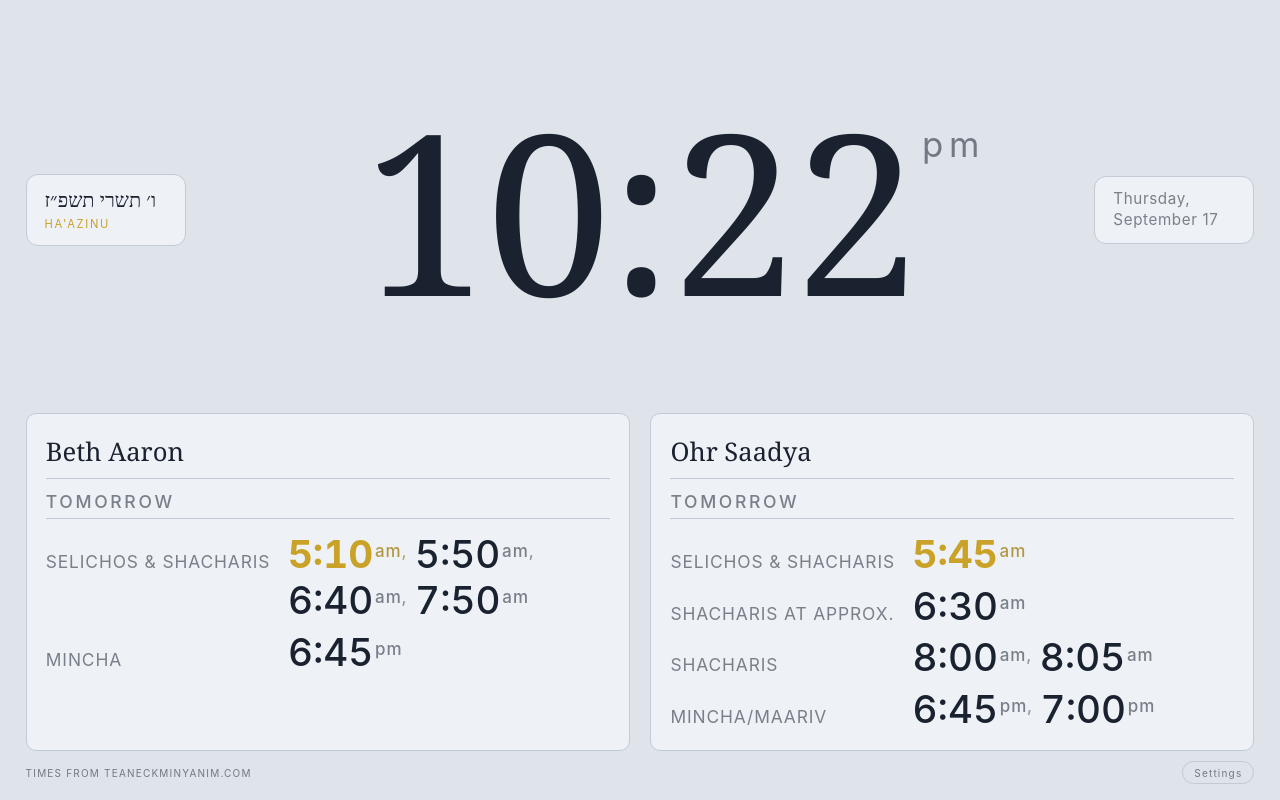
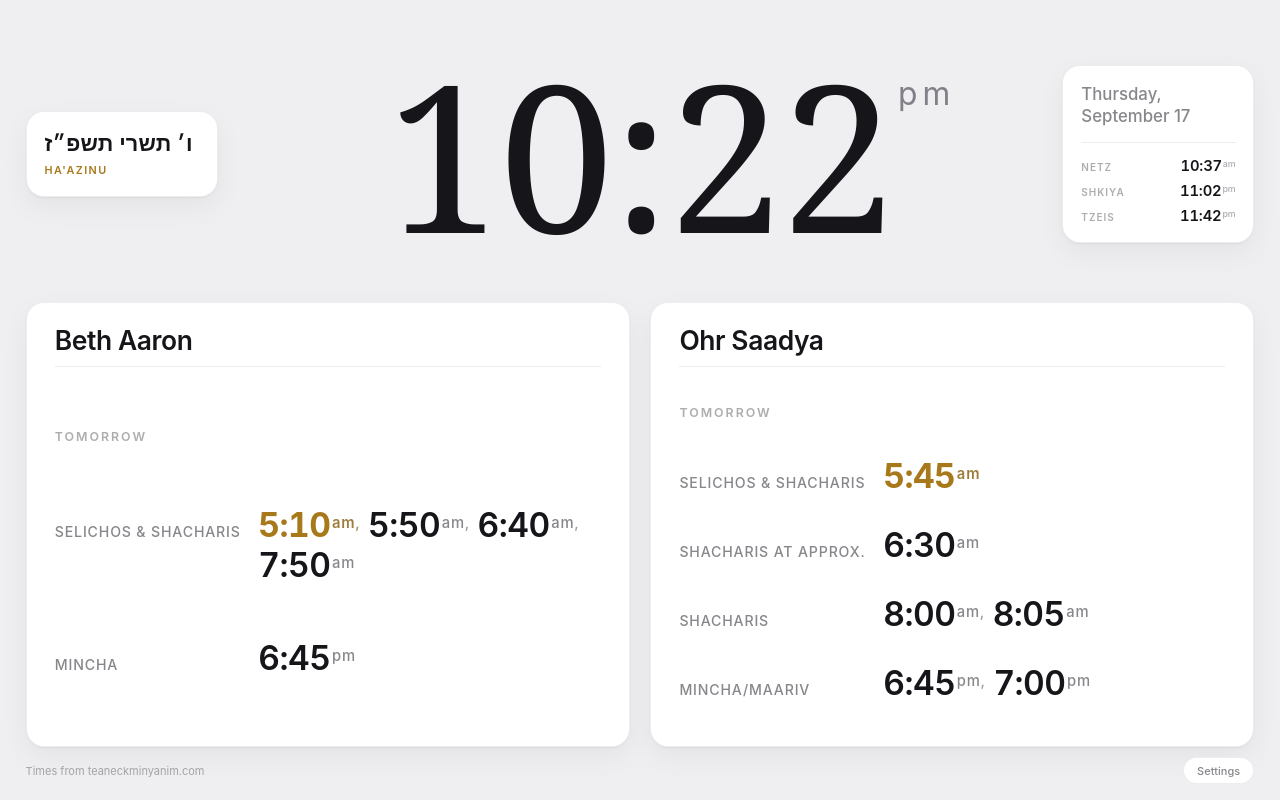
Before and after one commit to Jmand2/shabbos, a plain HTML site: page index.html in a window 1280 px wide. Drawn offline with Linux system fonts and the light colour scheme.

Commit message:
Design pass: Apple-style surfaces, tiles that earn their space, fit-to-box
Surfaces are now a two-step hierarchy — a ground and panels raised off it.
Near-black with lit panels at night, grey ground with white cards and a soft
lift by day. Rules are alpha so they sit correctly on either. One radius, one
type family, weight doing the work instead of a second face.

The two date boxes were nearly empty and floating in a tall band. They are
tiles now and carry something: the Hebrew date, parsha and the next candle
lighting or havdalah on the left; the civil date and netz, shkiya and tzeis on
the right. Those three zmanim had nowhere to appear at all once the horizon
defaulted off, so this puts them back.

The clock band was the only thing that could grow, so every spare pixel pooled
into it and left the tiles hollow. The board now takes the larger share and
the cards fill their cells.

Which exposed a real bug: the minyan type was sized on the average lines per
card, so one heavy shul hid behind two light ones. Bnai Yeshurun's sixteen
minyanim clipped by 88px in landscape and 291px in portrait once cards stopped
hugging their content. Sizing now keys off the fullest card, and then measures:
if the tallest card still does not fit, the board shrinks a step at a time
until it does. Verified across seven configurations — nothing clips, nothing
overflows, and jsdom is unaffected since it computes no layout.

The seconds dial was keyed to --rule, an alpha hairline meant for edges, and
was all but invisible. It now derives from the text colour and reads in both
themes.

Co-Authored-By: Claude Opus 5 <noreply@anthropic.com>

```diff
--- a/app.js
+++ b/app.js
@@ -189,6 +189,7 @@ function render() {
     { weekday: 'long', month: 'long', day: 'numeric' });
 
   renderEdge(now, info);
+  renderZmanim(info);
   renderShuls(now);
   renderHorizon(now, info);
   renderFreshness();
@@ -233,17 +234,35 @@ function renderEdge(now, info) {
   } else if (restingNext && now < candles) {
     parts.push(`Candle lighting <b>${clockTime(candles)}</b>`);
   }
-  // Don't show shkiya/tzeis here - already displayed on horizon
-  if (settings.showZmanim) {
-    parts.push(`Netz ${clockTime(toDate(info.cal.getSunrise()))}`,
-      `Shema ${clockTime(toDate(info.cal.getSofZmanShmaGRA()))}`,
-      `Mincha gedola ${clockTime(toDate(info.cal.getMinchaGedola()))}`,
-      `Plag ${clockTime(toDate(info.cal.getPlagHamincha()))}`);
-  }
   // On an ordinary weekday there is no transition to announce. Hide the element
   // rather than leaving an empty one contributing a gap to the column.
   $('edge').innerHTML = parts.join(' &nbsp;·&nbsp; ');
   $('edge').hidden = !parts.length;
+}
+
+// Netz, shkiya and tzeis, in the tile beside the clock. They used to appear
+// only on the horizon, so turning that off — which is now the default — left
+// them nowhere. These are the three that pace the day; the setting adds the
+// rest for anyone who wants them.
+let lastZmanim = '';
+
+function renderZmanim(info) {
+  const cal = info.cal;
+  const rows = [['Netz', toDate(cal.getSunrise())]];
+  if (settings.showZmanim) {
+    rows.push(['Shema', toDate(cal.getSofZmanShmaGRA())],
+      ['Mincha ged.', toDate(cal.getMinchaGedola())],
+      ['Plag', toDate(cal.getPlagHamincha())]);
+  }
+  rows.push(['Shkiya', info.sunset], ['Tzeis', info.tzeis]);
+
+  const html = rows.filter(([, d]) => d).map(([name, d]) =>
+    `<div class="zrow"><span class="zname">${esc(name)}</span>`
+    + `<span class="ztime">${clockFace(clockTimeLong(d))}</span></div>`).join('');
+  if (html !== lastZmanim) {
+    lastZmanim = html;
+    $('zmanimList').innerHTML = html;
+  }
 }
 
 // One writer for the board, so every state updates the cache. Writing the DOM
@@ -264,16 +283,22 @@ function renderShuls(now) {
 
   const cap = Number(settings.perShul);
   const midnight = new Date(now.getFullYear(), now.getMonth(), now.getDate() + 1);
+  // Counted per card, not pooled. Averaging across the board let one heavy shul
+  // hide behind two light ones and clip its own times.
+  const perCardLines = [];
   let lines = 0;
 
   const cards = list.map((shul) => {
+    lines = 0;
     const s = scheduleFor(shul.slug, now);
     if (s.state === 'unavailable') {
       lines += 1;
+      perCardLines.push(lines);
       return card(shul.name, `<p class="unavailable">Times unavailable — check ${esc(shul.name)}'s own schedule.</p>`);
     }
     if (s.state === 'awaiting') {
       lines += 1;
+      perCardLines.push(lines);
       return card(shul.name, '<p class="unavailable">Done for today. Tomorrow\'s times not confirmed yet.</p>');
     }
 
@@ -324,13 +349,15 @@ function renderShuls(now) {
           + `</span>`;
       }
     }
+    perCardLines.push(lines);
     return card(shul.name, body || '<p class="none">Nothing further listed.</p>');
   });
 
-  // Scale on the number of LINES, which is what actually consumes height, and
-  // never below 0.8 — past that the times stop being readable across a room.
-  const perCard = lines / Math.max(1, list.length);
-  const scale = perCard <= 4 ? 1.15 : perCard <= 6 ? 1 : perCard <= 8 ? 0.9 : 0.8;
+  // Scale on LINES, which is what actually consumes height, and on the fullest
+  // card rather than the average of them.
+  const perCard = Math.max(1, ...perCardLines);
+  const scale = perCard <= 4 ? 1.15 : perCard <= 6 ? 1 : perCard <= 8 ? 0.9
+    : perCard <= 10 ? 0.82 : perCard <= 13 ? 0.72 : 0.64;
   document.documentElement.style.setProperty('--minyan-scale', scale);
 
   // Cards hug their content, so the clock inherits the rest of the column. A
@@ -340,6 +367,23 @@ function renderShuls(now) {
   document.documentElement.style.setProperty('--clock-fill', fill);
 
   paintBoard(cards.join(''));
+  fitBoard(scale);
+}
+
+// The line count is an estimate; this is the measurement. Cards fill their cell
+// now, so anything taller than the cell is clipped rather than merely ugly —
+// a hidden minyan time is the one thing this board must never do. Shrink until
+// the tallest card genuinely fits. In jsdom there is no layout and every
+// scrollHeight is 0, so this is a no-op there.
+function fitBoard(base) {
+  const cards = [...document.querySelectorAll('.card')];
+  if (!cards.length) return;
+  let scale = base;
+  for (let i = 0; i < 10; i += 1) {
+    if (!cards.some((c) => c.scrollHeight > c.clientHeight + 1)) return;
+    scale *= 0.93;
+    document.documentElement.style.setProperty('--minyan-scale', scale);
+  }
 }
 
 // The numerals carry the information and the meridiem only disambiguates them,
--- a/index.html
+++ b/index.html
@@ -20,6 +20,7 @@
     <aside class="datebox heb">
       <div class="hebrew" id="hebrewDate"></div>
       <div class="occasion" id="occasion"></div>
+      <p class="edge" id="edge"></p>
     </aside>
 
     <div class="clock" id="clock">
@@ -54,6 +55,7 @@
 
     <aside class="datebox civ">
       <div class="civil" id="civilDate"></div>
+      <div class="zmanim" id="zmanimList"></div>
     </aside>
   </div>
 
@@ -70,8 +72,6 @@
       </div>
     </div>
   </figure>
-
-  <p class="edge" id="edge"></p>
 
   <section class="shuls" id="shuls"></section>
 
--- a/styles.css
+++ b/styles.css
@@ -1,33 +1,44 @@
+/* Surfaces are a two-step hierarchy: a ground, and panels raised off it. At
+   night the ground goes near-black so the panels read as lit; by day the
+   ground is grey and the panels are white. Rules are alpha, not solid, so they
+   sit correctly on either. */
 :root {
-  --ink: #12141f;
-  --panel: #1a1e2c;
-  --rule: #2b3145;
-  --text: #e8e4da;
-  --dim: rgba(232, 228, 218, 0.5);
-  --accent: #c9a227;
+  --ink: #0A0A0C;
+  --panel: #17171B;
+  --rule: rgba(255, 255, 255, 0.09);
+  --text: #F5F5F7;
+  --dim: rgba(235, 235, 245, 0.55);
+  --mute: rgba(235, 235, 245, 0.38);
+  --lift: none;
+  --accent: #E0B740;
   --clock-scale: 1;
   --clock-fill: 1;
   --minyan-scale: 1;
   --minyan: calc(clamp(22px, 4.2vh, 44px) * var(--minyan-scale));
-  /* Ceiling on the clock so the two date boxes always fit beside it. The
+  --radius: 18px;
+  /* Ceiling on the clock so the two date tiles always fit beside it. The
      numerals plus their gutters run about 3.8x the font size at the widest
-     time, and the boxes want a fixed width, so this is what is left. */
-  --clock-cap: 17.5vw;
+     time, and the tiles want a fixed width, so this is what is left. */
+  --clock-cap: 16vw;
   --serif: ui-serif, "New York", Charter, Georgia, serif;
-  --sans: ui-sans-serif, -apple-system, "Avenir Next", sans-serif;
+  --sans: ui-sans-serif, -apple-system, "SF Pro Text", "Avenir Next", sans-serif;
 }
 
 /* Portrait has much less width to divide three ways. */
 @media (max-aspect-ratio: 1 / 1) {
-  :root { --clock-cap: 15.5vw; }
+  :root { --clock-cap: 14vw; }
 }
 
 body.day {
-  --ink: #dfe3ea;
-  --panel: #eef1f6;
-  --rule: #c2cad6;
-  --text: #1a2230;
-  --dim: rgba(26, 34, 48, 0.55);
+  --ink: #EFEFF2;
+  --panel: #FFFFFF;
+  --rule: rgba(0, 0, 0, 0.07);
+  --text: #16161A;
+  --dim: rgba(60, 60, 67, 0.62);
+  --mute: rgba(60, 60, 67, 0.42);
+  /* Panels lift off the ground rather than being outlined. */
+  --lift: 0 1px 2px rgba(0, 0, 0, 0.05), 0 10px 28px rgba(0, 0, 0, 0.05);
+  --accent: #A8791B;
 }
 
 body[data-accent="copper"] { --accent: #b4623a; }
@@ -68,47 +79,100 @@ body.locked .gear { visibility: hidden; }
 /* The clock band. Three columns: the dates take the dead space either side of
    the numerals, and the clock stays centred because the two 1fr tracks share
    whatever is left equally. ------------------------------------------------ */
+/* The board gets the larger share of whatever height is spare: a card with
+   times in it uses the room, a band of air does not. */
 .topline {
   flex: 1 1 auto;
   min-height: 0;
   display: grid;
   grid-template-columns: 1fr auto 1fr;
+  /* Hug the content. Stretching made the tiles as tall as the band and left
+     them hollow, which reads worse than the gap it was meant to fill. */
   align-items: center;
   gap: clamp(8px, 1.4vw, 26px);
 }
 .datebox {
   background: var(--panel);
   border: 1px solid var(--rule);
-  border-radius: 12px;
-  padding: clamp(10px, 1.6vh, 18px) clamp(12px, 1.4vw, 20px);
-  /* Both boxes take their whole column, so they match each other instead of
-     shrink-wrapping to two different shapes. Capped so they do not sprawl when
-     a busy board shrinks the clock and leaves the side tracks wide. */
-  width: clamp(104px, 12.5vw, 230px);
+  border-radius: var(--radius);
+  box-shadow: var(--lift);
+  padding: clamp(14px, 2.2vh, 26px) clamp(12px, 1.4vw, 22px);
+  /* Fixed width, not a share of the track: on a wall display the tiles must not
+     resize as the numerals change width at 10:00 and again at 1:00. */
+  width: clamp(124px, 15vw, 260px);
   min-width: 0;
   overflow-wrap: anywhere;
+  display: flex;
+  flex-direction: column;
+  justify-content: center;
   transition: background 1.2s ease, border-color 1.2s ease;
 }
 .datebox.heb { justify-self: start; }
 .datebox.civ { justify-self: end; }
+.datebox .edge {
+  margin-top: 0.9em;
+  padding-top: 0.9em;
+  border-top: 1px solid var(--rule);
+  font-size: clamp(12px, 1.7vh, 16px);
+  line-height: 1.4;
+  color: var(--dim);
+  text-align: left;
+  letter-spacing: 0;
+}
+.datebox .edge b { color: var(--accent); font-weight: 600; }
+
+/* The three zmanim that pace the day, in the tile beside the clock. */
+.zmanim {
+  margin-top: 0.9em;
+  padding-top: 0.9em;
+  border-top: 1px solid var(--rule);
+  display: flex;
+  flex-direction: column;
+  gap: 0.42em;
+}
+.zrow { display: flex; align-items: baseline; justify-content: space-between; gap: 0.5em; }
+.zname {
+  font-size: clamp(9px, 1.25vh, 12px);
+  font-weight: 600;
+  letter-spacing: 0.1em;
+  text-transform: uppercase;
+  color: var(--mute);
+}
+.ztime {
+  font-size: clamp(13px, 1.85vh, 19px);
+  font-weight: 600;
+  font-variant-numeric: tabular-nums lining-nums;
+  letter-spacing: -0.01em;
+  white-space: nowrap;
+}
+.ztime .ap {
+  font-size: 0.6em;
+  font-weight: 500;
+  color: var(--mute);
+  margin-left: 0.1em;
+  vertical-align: 0.45em;
+}
 .hebrew {
-  font-family: var(--serif);
-  font-size: clamp(17px, 2.5vh, 30px);
-  line-height: 1.2;
+  font-size: clamp(18px, 2.7vh, 32px);
+  font-weight: 600;
+  letter-spacing: 0.01em;
+  line-height: 1.25;
 }
 .occasion {
-  font-size: clamp(10px, 1.4vh, 14px);
-  letter-spacing: 0.15em;
+  font-size: clamp(10px, 1.35vh, 13px);
+  font-weight: 600;
+  letter-spacing: 0.13em;
   text-transform: uppercase;
   color: var(--accent);
-  margin-top: 0.5em;
-  line-height: 1.3;
+  margin-top: 0.7em;
+  line-height: 1.35;
 }
 .civil {
-  font-size: clamp(13px, 1.9vh, 20px);
-  letter-spacing: 0.04em;
+  font-size: clamp(14px, 2.1vh, 22px);
+  font-weight: 500;
+  letter-spacing: 0;
   color: var(--dim);
-  line-height: 1.35;
+  line-height: 1.3;
 }
 /* Clock only drops everything but the time and the next transition. */
 body.clock-only .datebox { display: none; }
@@ -145,7 +209,7 @@ body[data-face="clean"]   .clock { font-family: "Avenir Next", ui-sans-serif, -a
      of the room the meridiem and dial actually take and the right-hand date box
      lands on top of them. Matching padding on the left keeps the numerals
      centred in the element, which is the whole point of the zero-width slot. */
-  padding: clamp(4px, 1.2vh, 16px) 0.47em;
+  padding: clamp(4px, 1.2vh, 16px) 0.51em;
   min-height: 0;
   display: flex;
   align-items: center;
@@ -181,15 +245,25 @@ body[data-face="clean"]   .clock { font-family: "Avenir Next", ui-sans-serif, -a
   color: var(--dim);
   line-height: 1;
 }
-.clock .dial { width: 0.32em; height: 0.32em; margin-left: 0.15em; overflow: visible; }
+.clock .dial { width: 0.36em; height: 0.36em; margin-left: 0.15em; overflow: visible; }
 .clock .dial[hidden] { display: none; }
-.dial-ring { fill: none; stroke: var(--rule); stroke-width: 2.5; }
-.dial-tick line { stroke: var(--rule); stroke-width: 2; stroke-linecap: round; }
-.dial-quarter line { stroke: var(--rule); stroke-width: 2.6; stroke-linecap: round; opacity: 0.75; }
+/* --rule is an alpha hairline meant for edges; on the dial it was invisible.
+   These are keyed off the text colour so the dial reads in both themes. */
+.dial-ring { fill: none; stroke: color-mix(in srgb, var(--text) 20%, transparent); stroke-width: 3; }
+.dial-tick line {
+  stroke: color-mix(in srgb, var(--text) 32%, transparent);
+  stroke-width: 2.4;
+  stroke-linecap: round;
+}
+.dial-quarter line {
+  stroke: color-mix(in srgb, var(--text) 52%, transparent);
+  stroke-width: 3.2;
+  stroke-linecap: round;
+}
 .dial-pin { fill: var(--accent); }
 .dial-hand {
   stroke: var(--accent);
-  stroke-width: 3.2;
+  stroke-width: 4.2;
   stroke-linecap: round;
   /* view-box, not fill-box: the hand's own bounding box is a zero-width sliver,
      so a fill-box origin lands on the middle of the hand and it pivots about
@@ -307,32 +381,28 @@ body[data-face="clean"]   .clock { font-family: "Avenir Next", ui-sans-serif, -a
 .sun[hidden] { display: none; }
 
 .edge[hidden] { display: none; }
-.edge {
-  text-align: center;
-  font-size: clamp(13px, 2vh, 20px);
-  letter-spacing: 0.04em;
-}
-.edge b { color: var(--accent); font-weight: 600; }
 
 /* Shul cards ----------------------------------------------------------- */
 .shuls {
-  flex: 0 0 auto;
+  flex: 1.9 1 auto;
   min-height: 0;
   display: grid;
   gap: clamp(10px, 1.6vw, 22px);
   grid-template-columns: repeat(auto-fit, minmax(220px, 1fr));
-  align-content: start;
-  grid-auto-rows: auto;
+  align-content: stretch;
+  grid-auto-rows: minmax(0, 1fr);
 }
 .card {
   background: var(--panel);
   border: 1px solid var(--rule);
-  border-radius: 10px;
-  padding: clamp(16px, 2.4vh, 28px);
+  border-radius: var(--radius);
+  box-shadow: var(--lift);
+  padding: clamp(18px, 2.6vh, 30px) clamp(18px, 2.2vw, 30px);
   min-height: 0;
   display: flex;
   flex-direction: column;
   animation: slide-in 0.6s cubic-bezier(0.4, 0, 0.2, 1);
+  overflow: hidden;
   transition: background 1.2s ease, border-color 1.2s ease;
 }
 
@@ -346,23 +416,25 @@ body[data-face="clean"]   .clock { font-family: "Avenir Next", ui-sans-serif, -a
     transform: translateY(0);
   }
 }
+/* Sans, not serif. The clock carries the display face; everything else is one
+   family with weight doing the work, which is what keeps it calm. */
 .card h2 {
-  font-family: var(--serif);
-  font-weight: 500;
-  font-size: clamp(20px, 3.2vh, 36px);
-  padding-bottom: 0.35em;
-  margin-bottom: 0.5em;
+  font-weight: 600;
+  font-size: clamp(21px, 3.3vh, 38px);
+  letter-spacing: -0.015em;
+  padding-bottom: 0.4em;
+  margin-bottom: 0.55em;
   border-bottom: 1px solid var(--rule);
 }
 .group {
-  font-size: clamp(14px, 2.2vh, 22px);
-  letter-spacing: 0.15em;
+  font-size: clamp(11px, 1.55vh, 15px);
+  letter-spacing: 0.16em;
   text-transform: uppercase;
-  color: var(--dim);
-  font-weight: 500;
-  margin: 0.7em 0 0.35em;
-  padding-bottom: 0.3em;
-  border-bottom: 1px solid var(--rule);
+  color: var(--mute);
+  font-weight: 600;
+  margin: 1.1em 0 0.55em;
+  padding-bottom: 0;
+  border-bottom: 0;
 }
 .group:first-child {
   margin-top: 0;
@@ -373,6 +445,11 @@ body[data-face="clean"]   .clock { font-family: "Avenir Next", ui-sans-serif, -a
   column-gap: 1.1em;
   row-gap: 0.45em;
   align-items: baseline;
+  /* The card fills its cell, so let the rows breathe into it instead of
+     stacking at the top with empty panel underneath. */
+  flex: 1 1 auto;
+  align-content: space-evenly;
+  min-height: 0;
 }
 .card .body .group { grid-column: 1 / -1; }
 .card .body .times {
@@ -410,17 +487,18 @@ body[data-face="clean"]   .clock { font-family: "Avenir Next", ui-sans-serif, -a
 .card .body .time.next .ap { color: color-mix(in srgb, var(--accent) 70%, var(--dim)); }
 .card .body .label {
   color: var(--dim);
-  font-weight: 400;
-  font-size: calc(var(--minyan) * 0.45);
+  font-weight: 500;
+  font-size: calc(var(--minyan) * 0.42);
   text-transform: uppercase;
-  letter-spacing: 0.05em;
-  line-height: 1.25;
+  letter-spacing: 0.06em;
+  line-height: 1.3;
   overflow-wrap: anywhere;
 }
 .card .body .time {
   font-size: var(--minyan);
-  font-variant-numeric: tabular-nums;
-  font-weight: 500;
+  font-variant-numeric: tabular-nums lining-nums;
+  font-weight: 600;
+  letter-spacing: -0.015em;
   line-height: 1.15;
   transition: color 0.8s ease;
 }
@@ -428,6 +506,7 @@ body[data-face="clean"]   .clock { font-family: "Avenir Next", ui-sans-serif, -a
   color: var(--accent);
   font-weight: 700;
 }
+.card .body .time.next .ap { font-weight: 600; }
 .none, .unavailable {
   font-size: clamp(14px, 2.1vh, 20px);
   color: var(--dim);
@@ -453,18 +532,18 @@ body.clock-only .clock {
   display: flex;
   align-items: center;
   justify-content: space-between;
-  font-size: 10px;
-  letter-spacing: 0.12em;
-  text-transform: uppercase;
-  color: var(--dim);
+  font-size: clamp(11px, 1.35vh, 13px);
+  letter-spacing: 0;
+  color: var(--mute);
 }
 .gear {
-  background: none;
+  background: var(--panel);
   border: 1px solid var(--rule);
   color: var(--dim);
   font: inherit;
-  letter-spacing: 0.12em;
-  padding: 0.45em 1.1em;
+  font-weight: 500;
+  letter-spacing: 0;
+  padding: 0.5em 1.2em;
   border-radius: 999px;
   cursor: pointer;
 }
```
Also changed, not shown: README.md.
